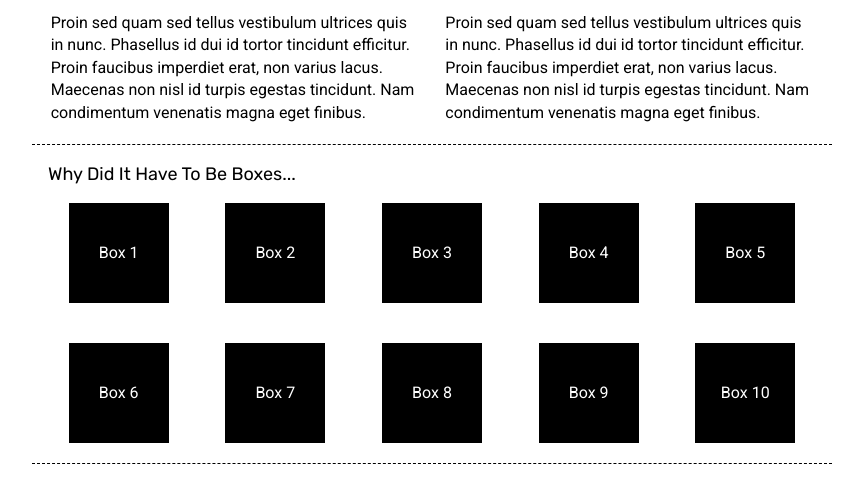
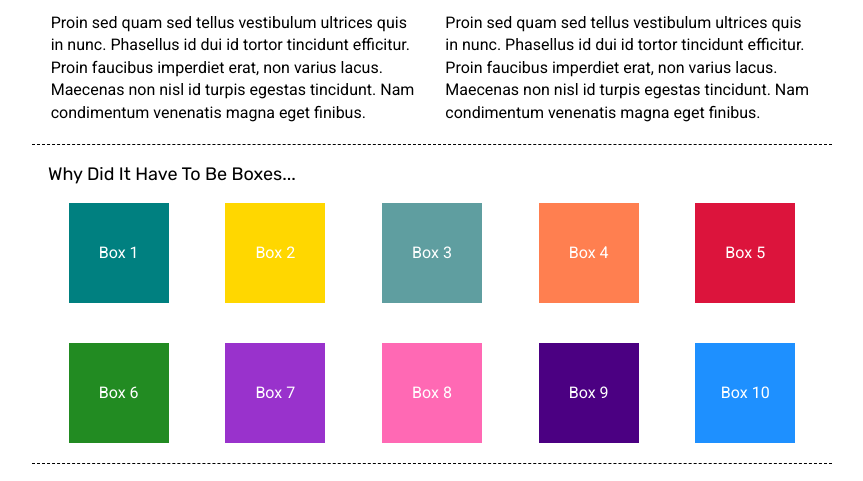
Before and after one commit to jasheloper/UI-Sprint-Challenge, a plain HTML site: page index.html in a window 1280 px wide. Shown: the part 300-781 px from the top of the page, without its empty margins (208-1071 px from the left). Drawn offline with Linux system fonts and the light colour scheme.

Commit message:
changed the boxes in midsection to the colors specified in the instructions.

```diff
--- a/css/index.css
+++ b/css/index.css
@@ -121,12 +121,42 @@ header {
 .middle-content .boxes .box {
     width: 12.5%;
     height: 100px;
-    background: black;
     margin: 20px 2.5%;
     color: white;
     display: flex;
     align-items: center;
     justify-content: center;
+}
+
+.teal {
+    background-color: teal;
+}
+.gold {
+    background-color: gold;
+}
+.cadetblue {
+    background-color: cadetblue;
+}
+.coral {
+    background-color: coral;
+}
+.crimson {
+    background-color: crimson;
+}
+.forestgreen {
+    background-color: forestgreen;
+}
+.darkorchid {
+    background-color: darkorchid;
+}
+.hotpink {
+    background-color: hotpink;
+}
+.indigo {
+    background-color: indigo;
+}
+.dodgerblue {
+    background-color: dodgerblue;
 }
 
 .bottom-content {
--- a/index.html
+++ b/index.html
@@ -52,16 +52,16 @@
             <h2>Why Did It Have To Be Boxes...</h2>
 
             <div class="boxes">
-                <div class="box">Box 1</div>
-                <div class="box">Box 2</div>
-                <div class="box">Box 3</div>
-                <div class="box">Box 4</div>
-                <div class="box">Box 5</div>
-                <div class="box">Box 6</div>
-                <div class="box">Box 7</div>
-                <div class="box">Box 8</div>
-                <div class="box">Box 9</div>
-                <div class="box">Box 10</div>
+                <div class="box teal">Box 1</div>
+                <div class="box gold">Box 2</div>
+                <div class="box cadetblue">Box 3</div>
+                <div class="box coral">Box 4</div>
+                <div class="box crimson">Box 5</div>
+                <div class="box forestgreen">Box 6</div>
+                <div class="box darkorchid">Box 7</div>
+                <div class="box hotpink">Box 8</div>
+                <div class="box indigo">Box 9</div>
+                <div class="box dodgerblue">Box 10</div>
             </div>
 
         </section>
```
